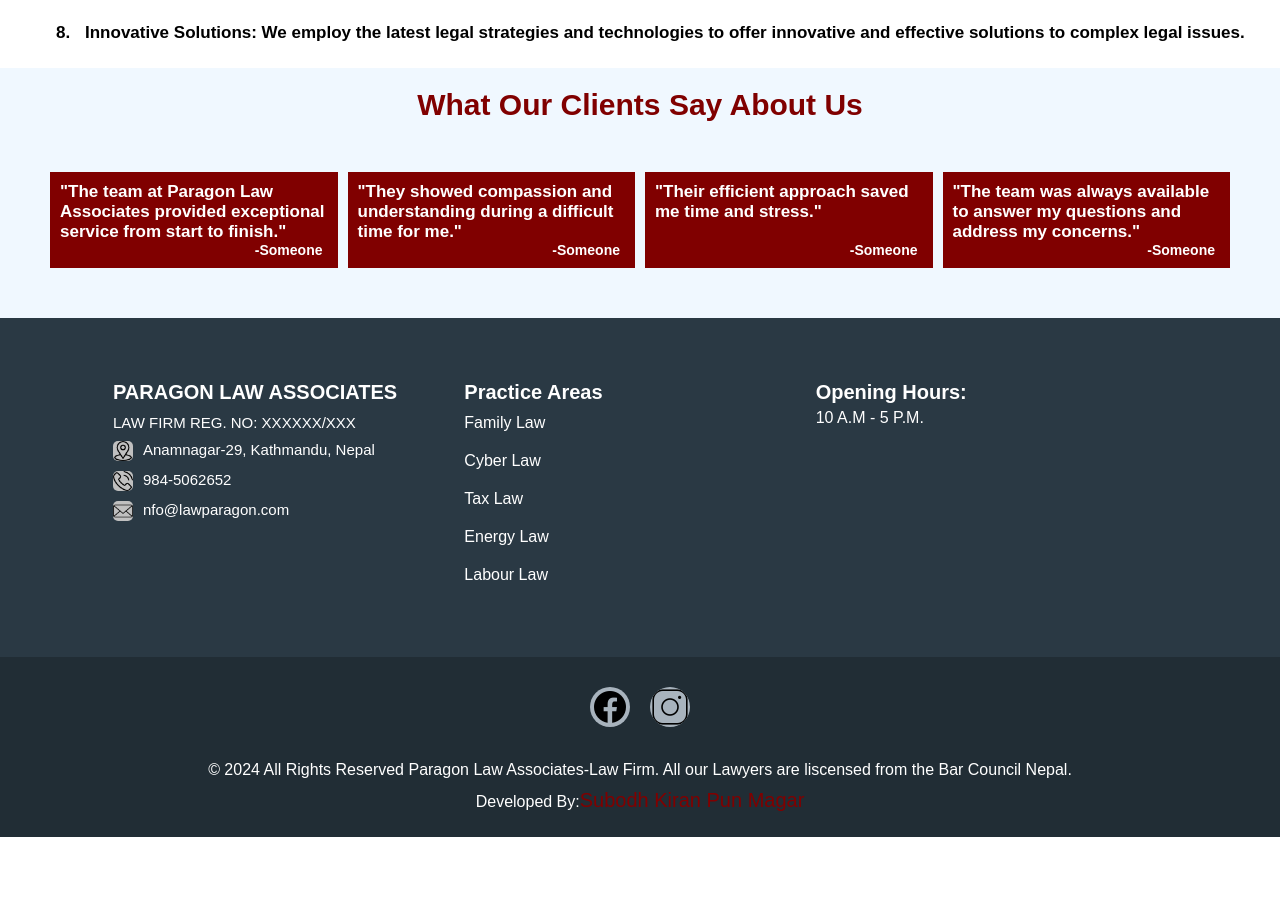
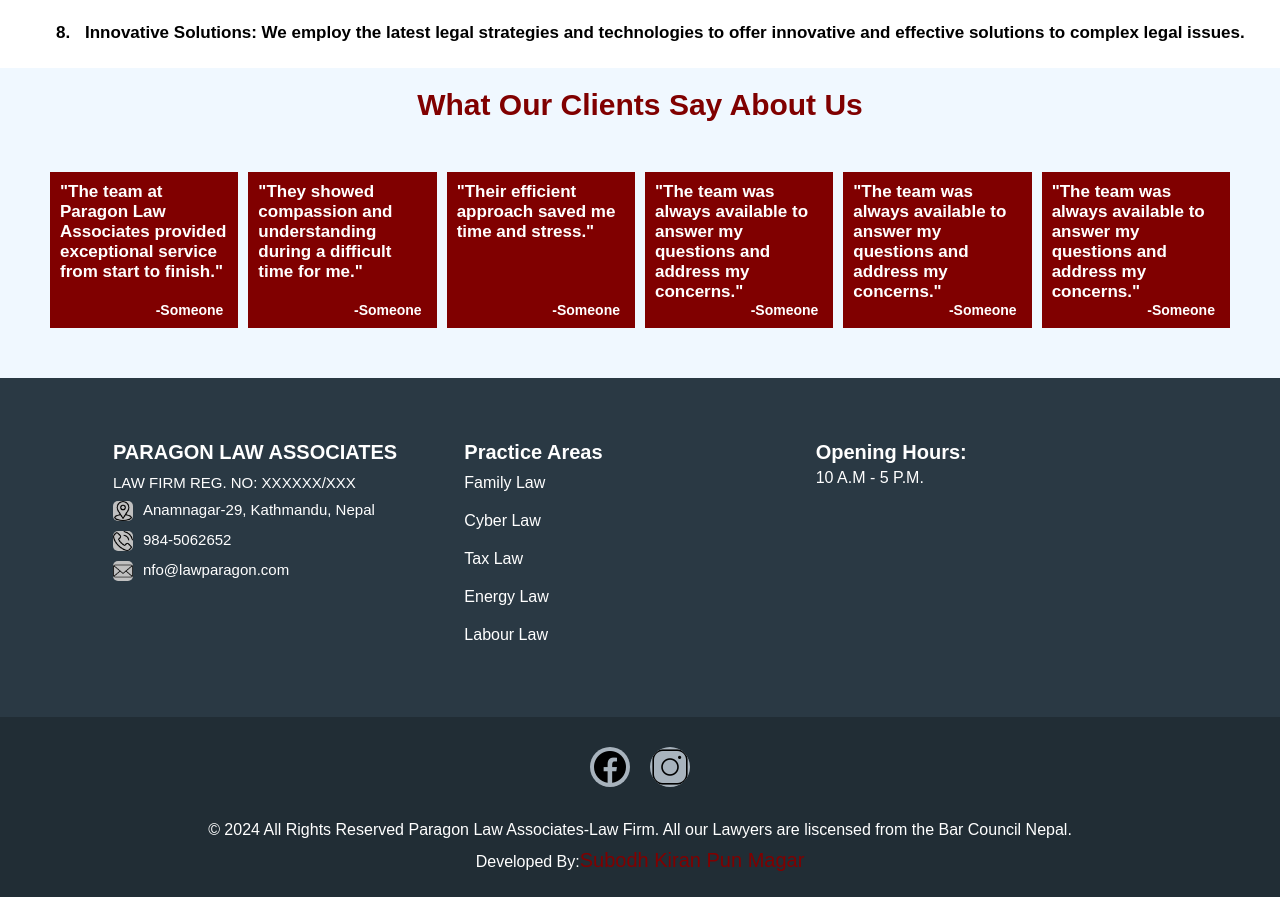
Before and after one commit to subodhpun/Paragon-Law-Associates, a React (Vite) app: page /About in a window 1280 px wide. Shown: the part 1586-2483 px from the top of the page. Before the commit the page ends 2423 px from the top, so only its background shows below. Built offline with nearby package versions, Linux system fonts and the light colour scheme.

Commit message:
fadein animation using view()

```diff
--- a/package.json
+++ b/package.json
@@ -17,7 +17,9 @@
     "env-cmd": "^10.1.0",
     "react": "^18.3.1",
     "react-dom": "^18.3.1",
-    "react-router-dom": "^6.24.1"
+    "react-router-dom": "^6.24.1",
+    "react-slick": "^0.30.2",
+    "slick-carousel": "^1.8.1"
   },
   "devDependencies": {
     "@types/react": "^18.3.3",
--- a/src/Components/About/About.css
+++ b/src/Components/About/About.css
@@ -29,12 +29,15 @@
     text-transform: capitalize;
     margin-right: 3.5rem;
 }
+
+
 .aboutTitle h3{
     /* border: solid red 0.5rem; */
     font-size: 2rem;
     text-transform: uppercase;
     margin-right: 5rem;
 }
+
 .aboutImg img{
     object-fit: cover;
     height: 50rem;
@@ -125,7 +128,9 @@
     justify-content: space-between;
     padding: 5rem;
     gap: 1rem;
+    scroll-behavior: smooth;
 }
+
 .client1, .client2, .client3, .client4{
     /* border: solid rgb(255, 255, 255) 3px; */
     background-color: maroon;
--- a/src/Components/About/About.jsx
+++ b/src/Components/About/About.jsx
@@ -72,6 +72,14 @@ Choosing the right legal partner is crucial, and at Paragon Law Associates, we a
         <h1>"The team was always available to answer my questions and address my concerns."</h1>
         <h2>-Someone</h2>
       </div>
+      <div className="client4">
+        <h1>"The team was always available to answer my questions and address my concerns."</h1>
+        <h2>-Someone</h2>
+      </div>
+      <div className="client4">
+        <h1>"The team was always available to answer my questions and address my concerns."</h1>
+        <h2>-Someone</h2>
+      </div>
       </div>
     </div>
     <Footer/>
--- a/src/Components/Footer/Footer.css
+++ b/src/Components/Footer/Footer.css
@@ -63,7 +63,7 @@
 
 
 .practiceAreasLinks{
-    /* border: solid yellow 3px; */
+        /* border: solid yellow 3px; */
     display: flex;
     flex-direction: column;
     height: auto;
--- a/src/Components/Home/Home.css
+++ b/src/Components/Home/Home.css
@@ -10,6 +10,15 @@ body, html{
     height: 100vh;
     width: auto;
     grid-template-rows: repeat(4, 1fr);
+}
+.homeContainer img{
+    animation: fade-in linear forwards;
+    animation-timeline: view();
+    animation-range: entry;
+}
+@keyframes fade-in {
+    from {scale: 0.3; opacity: 0;}
+    to {scale: 1; opacity: 1;}
 }
 
 /* display */
@@ -276,6 +285,15 @@ body, html{
     justify-content: space-between;
     max-width: 100vw;
 }
+.practiceAreas img{
+    animation: 5s fade-in linear forwards;
+    animation-timeline: view();
+    animation-range: entry;
+}
+@keyframes fade-in{
+    from {scale: 0.3; opacity: 0;}
+    to {scale: 1; opacity: 1;}
+}
 .practiceAreasImage{
     display: flex;
     /* border: solid rgb(106, 255, 0) 1rem; */
--- a/src/Components/PracticeAreas/PracticeAreas.css
+++ b/src/Components/PracticeAreas/PracticeAreas.css
@@ -3,6 +3,7 @@
     flex-direction: column;
     /* border: solid green 1rem; */
 }
+
 .practiceAreasImg{
     display: flex;
     object-fit: cover;
```
Also changed, not shown: src/Components/Home/Home.jsx (indentation only), 1 other file (tests, documents, lock files or other folders).
